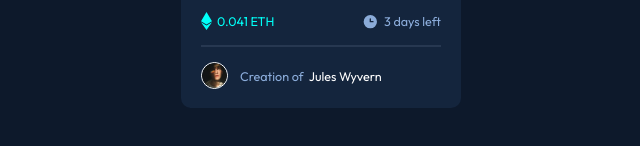
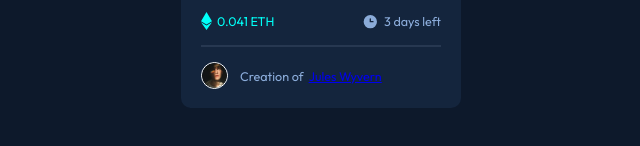
Before and after one commit to NehalDhuri/nft-card, a plain HTML site: page index.html in a window 1280 px wide. Shown: the part 496-642 px from the top of the page, 319-959 px from the left. Drawn offline with Linux system fonts and the light colour scheme.

Commit message:
add font size

```diff
--- a/index.html
+++ b/index.html
@@ -26,7 +26,7 @@
     <hr>
 
     <div class="credit">
-      <img src="./images/image-avatar.png" class="avatar" alt=""> <div class="softblue">Creation of</div>Jules Wyvern
+      <img src="./images/image-avatar.png" class="avatar" alt=""> <div class="softblue">Creation of</div> <a href="#" style="font-size: 0.7rem;"> Jules Wyvern </a>
     </div>
   </div>
 </body>
```
